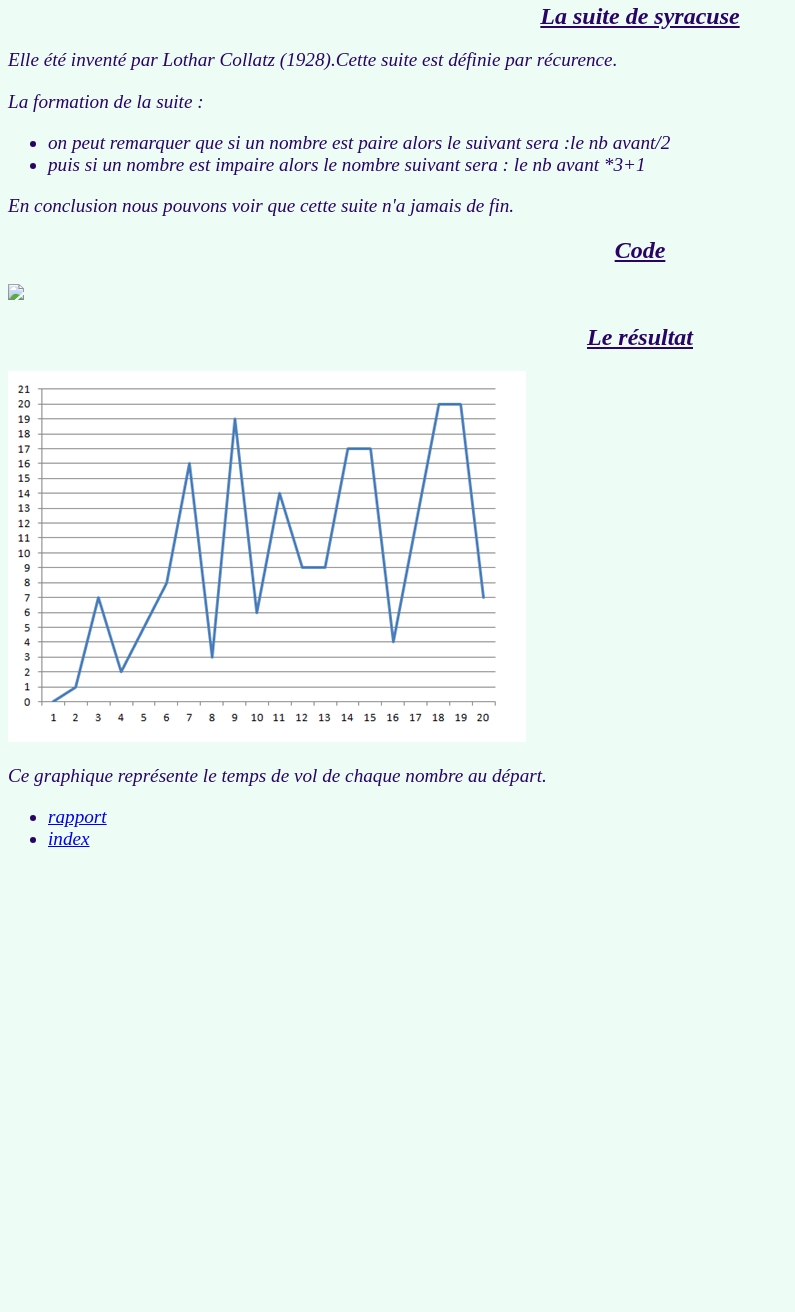
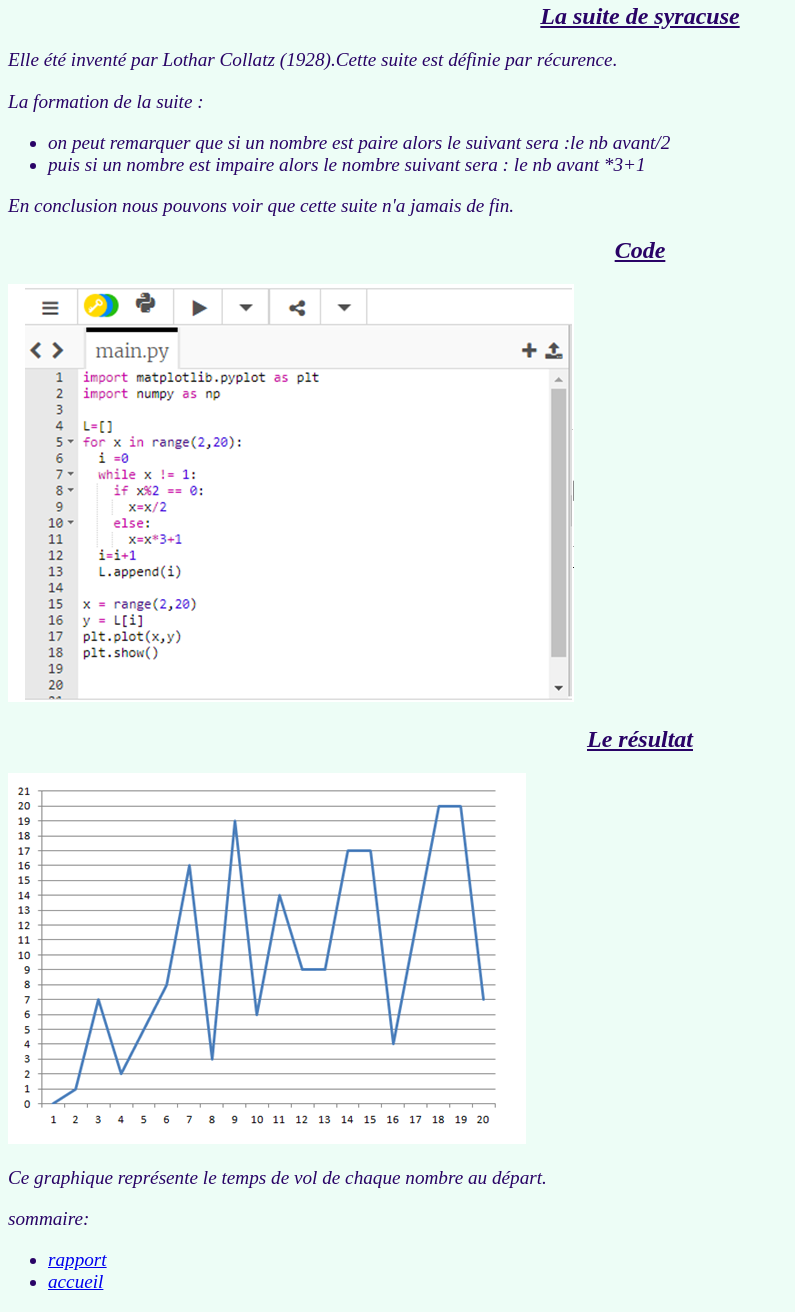
Before and after one commit to matoshimajlinda/matoshimajlinda.github.io, a plain HTML site: page projet.html in a window 1280 px wide. Shown: the part 171-1483 px from the top of the page, without its empty margins (0-795 px from the left). Before the commit the page ends 1040 px from the top, so only its background shows below. Drawn offline with Linux system fonts and the light colour scheme.

Commit message:
Update projet.html

```diff
--- a/projet.html
+++ b/projet.html
@@ -18,15 +18,19 @@
      </ul> </p>
      <p> En conclusion nous pouvons voir que cette suite n'a jamais de fin. </p>
     <h2> Code </h2>
-    <img src= "Code-suite-Sy.jpg">
+    <img src= "Code-suite-Sy.png" alt = "image du code"/>
     <h2> Le résultat </h2>
-    <img src = "graphique-suite.jpg" >
+    <img src = "graphique-suite.jpg" alt = "graphique" />
     <p> Ce graphique représente le temps de vol de chaque nombre au départ. </p>
-    <ul>
+    <p> sommaire:
+       <ul>
       <li>
         <a href="rapport.html" > rapport </a>
       </li>
       <li>
-        <a href="index.html" > index </a>
+        <a href="index.html" > accueil </a>
       </li>
     </ul>
+    </p>
+  </body>
+</html>
```
